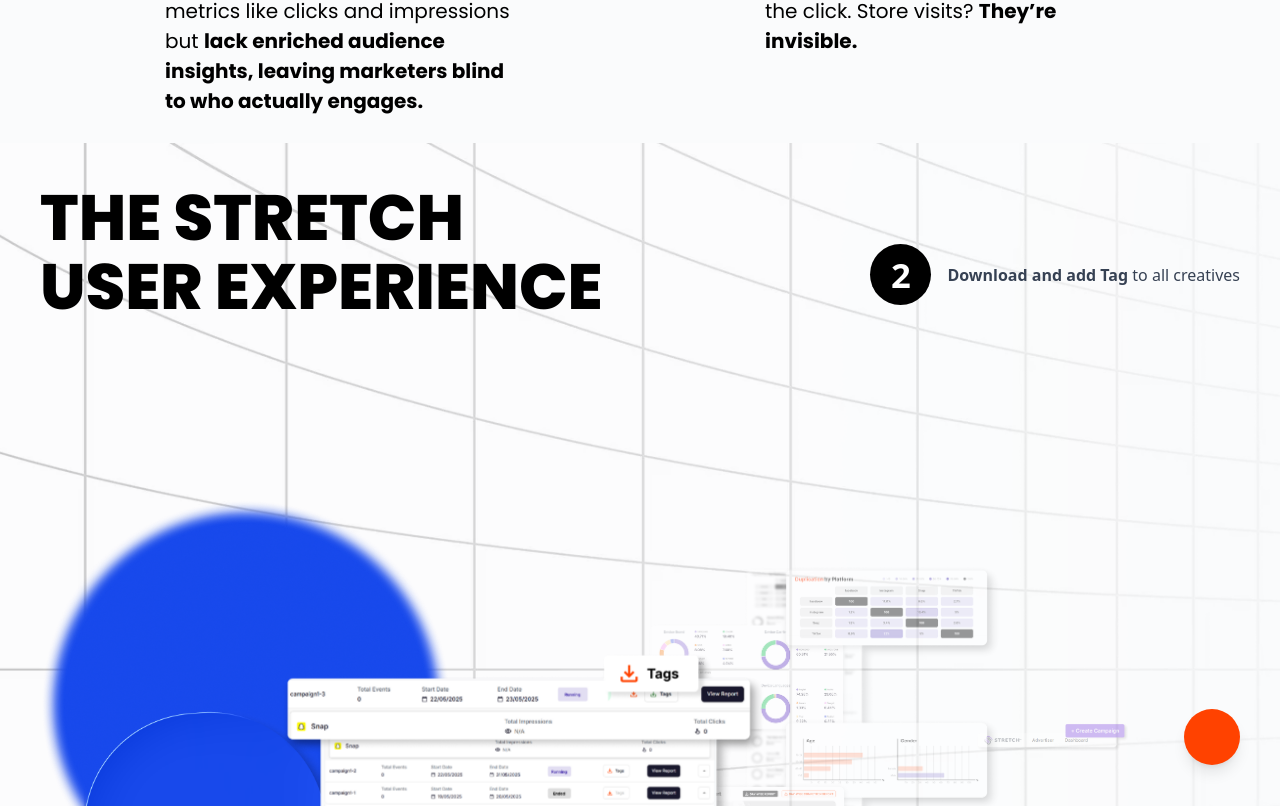
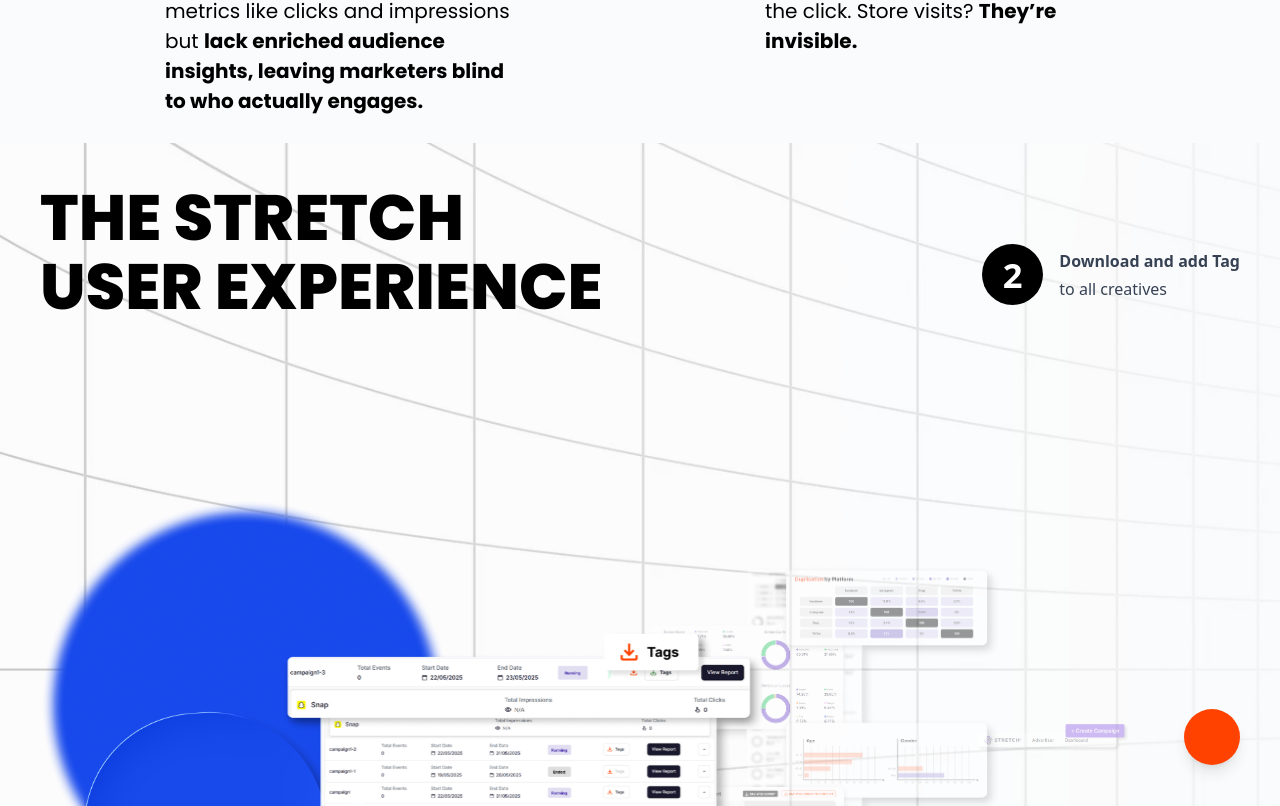
Before and after one commit to ahmadchabayta/stretch-landing, a React (Vite) app: page / in a window 1280 px wide. Shown: the part 2794-3600 px from the top of the page. Built offline with nearby package versions, Linux system fonts and the light colour scheme.

Commit message:
chore: update instructions for rendering newlines in StepIndicator subtitleBold

```diff
--- a/src/components/StretchUserExperience/StepIndicator.jsx
+++ b/src/components/StretchUserExperience/StepIndicator.jsx
@@ -1,5 +1,6 @@
 import PropTypes from "prop-types";
 import { Typography, Flex } from "../UI";
+import React from "react";
 
 const StepIndicator = ({ currentStep, subtitle, subtitleBold }) => (
   <Flex
@@ -9,24 +10,36 @@ const StepIndicator = ({ currentStep, subtitle, subtitleBold }) => (
     spaceY="space-y-3 lg:space-y-0"
     className="mx-0! mb-4 w-full xl:ml-auto xl:w-auto"
   >
-    <div className="3xl:w-[61.291px] 3xl:h-[61.291px] shrink-0">
+    <Flex
+      align="items-center"
+      justify="justify-center"
+      className="bg-black w-[61.291px] h-[61.291px] object-contain shrink-0 rounded-full"
+    >
       <Typography
         as="p"
-        className="flex h-[61px] w-[61px] items-center justify-center rounded-full bg-black text-[34.59px] font-bold text-white"
+        className="flex items-center justify-center text-[34.59px] font-bold text-white"
       >
         {currentStep}
       </Typography>
-    </div>
+    </Flex>
     <Flex
       align="items-center"
-      justify="justify-center"
-      className="w-full max-w-[314px] 3xl:w-[340.617px] 3xl:h-[88.42px] text-start "
+      justify="justify-start"
+      className="w-full max-w-[314px] 3xl:w-[340.617px]  text-start text-pretty"
     >
       <Typography
         className="[direction:ltr]:font-poppins [direction:rtl]:font-tajawal prose text-balance"
         as="p"
       >
-        <Typography.Text bold>{subtitleBold}</Typography.Text> {subtitle}
+        <Typography.Text bold>
+          {subtitleBold.split("\n").map((line, idx) => (
+            <React.Fragment key={idx}>
+              {line}
+              {idx < subtitleBold.split("\n").length - 1 && <br />}
+            </React.Fragment>
+          ))}
+        </Typography.Text>{" "}
+        {subtitle}
       </Typography>
     </Flex>
   </Flex>
--- a/src/components/StretchUserExperience/StretchUserExperience.jsx
+++ b/src/components/StretchUserExperience/StretchUserExperience.jsx
@@ -47,7 +47,7 @@ const StretchUserExperience = () => {
   return (
     <Section
       container={false}
-      className="stretch_user_experience relative w-full overflow-hidden flex flex-col"
+      className="stretch_user_experience relative w-full overflow-hidden flex flex-col min-h-[90vh] xs:min-h-[95vh] sm:min-h-[90vh]"
       style={{
         backgroundImage: `url('${withBase(backgroundImage)}')`,
         backgroundRepeat: "no-repeat",
--- a/src/components/StretchUserExperience/carouselConfig.js
+++ b/src/components/StretchUserExperience/carouselConfig.js
@@ -32,7 +32,7 @@ export const getCarouselSpread = ({
 export const getCarouselPositions = (spread, isLargeScreen, isMobile) => {
   if (isLargeScreen) {
     return [
-      { x: `-${spread.x}%`, y: `10%`, z: 0, scale: 1, opacity: 1, zIndex: 30 },
+      { x: `-${spread.x}%`, y: 0, z: 0, scale: 1, opacity: 1, zIndex: 30 },
       { x: `${spread.x * 3}%`, y: 0, z: spread.z, scale: 0.7, opacity: 0.4, zIndex: 20 },
       { x: `${spread.x * 6}%`, y: 0, z: spread.z * 1.5, scale: 0.3, opacity: 0.3, zIndex: 10 },
     ];
@@ -40,7 +40,7 @@ export const getCarouselPositions = (spread, isLargeScreen, isMobile) => {
 
   if (isMobile) {
     return [
-      { x: 0, y: `${spread.y + 30}%`, z: 0, scale: 1, opacity: 1, zIndex: 30 },
+      { x: 0, y: `${spread.y + 20}%`, z: 0, scale: 1, opacity: 1, zIndex: 30 },
       { x: 0, y: `${spread.y * 10}%`, z: spread.z, scale: 0.7, opacity: 0.4, zIndex: 20 },
       { x: 0, y: `${spread.y * 20}%`, z: spread.z * 1.5, scale: 0.3, opacity: 0.3, zIndex: 10 },
     ];
@@ -48,9 +48,9 @@ export const getCarouselPositions = (spread, isLargeScreen, isMobile) => {
 
   // Tablet
   return [
-    { x: 0, y: `${spread.y + 30}%`, z: 0, scale: 1, opacity: 1, zIndex: 30 },
-    { x: 0, y: `${spread.y * 10}%`, z: spread.z, scale: 0.7, opacity: 0.4, zIndex: 20 },
-    { x: 0, y: `${spread.y * 20}%`, z: spread.z * 1.5, scale: 0.3, opacity: 0.3, zIndex: 10 },
+    { x: 0, y: `${spread.y + 20}%`, z: 0, scale: 1, opacity: 1, zIndex: 30 },
+    { x: 0, y: `${spread.y * 12}%`, z: spread.z, scale: 0.7, opacity: 0.4, zIndex: 20 },
+    { x: 0, y: `${spread.y * 15}%`, z: spread.z * 1.5, scale: 0.3, opacity: 0.3, zIndex: 10 },
   ];
 };
 
--- a/src/components/StretchUserExperience/stretch_user_experience.data.json
+++ b/src/components/StretchUserExperience/stretch_user_experience.data.json
@@ -35,7 +35,7 @@
           "relation": "assets/stretch_user_experience/nav.webp"
         },
         {
-          "subtitle_bold": "Download and add Tag",
+          "subtitle_bold": "Download and add Tag\n",
           "subtitle": "to all creatives",
           "relation": "assets/stretch_user_experience/tags.webp"
         },
```
